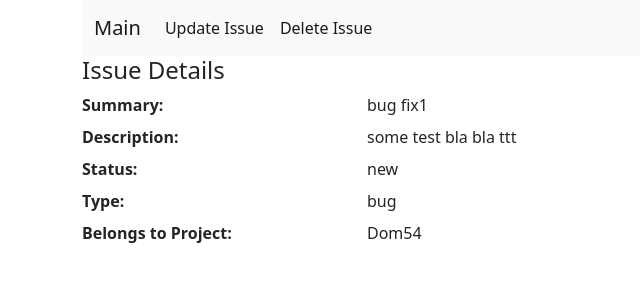
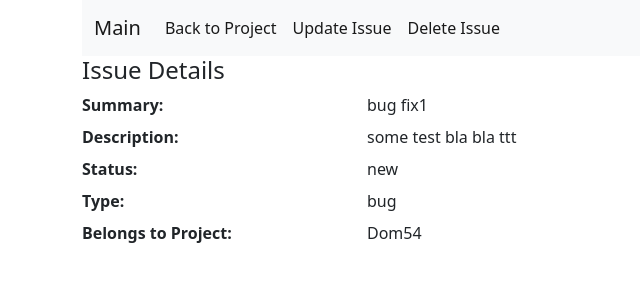
Before and after one commit to sakurakuba/work49, a Django app: page /issue/1/ in a window 1280 px wide. Shown: the top 300 px of the page, without its empty margins (0-640 px from the left). Run offline with Django 4.2, Linux system fonts and the light colour scheme; data comes from the database, SQL or seed files in the repository.

Commit message:
added ability to go back to project page from issue view page

```diff
--- a/templates/issue_view.html
+++ b/templates/issue_view.html
@@ -1,5 +1,8 @@
 {% extends "base.html" %}
 {% block nav %}
+    <li class="nav-item">
+    <a class="nav-link active" aria-current="page" href="{% url "project_view" issue.project.pk %}">Back to Project</a>
+</li>
 <li class="nav-item">
     <a class="nav-link active" aria-current="page" href="{% url "update" issue.pk %}">Update Issue</a>
 </li>
```
